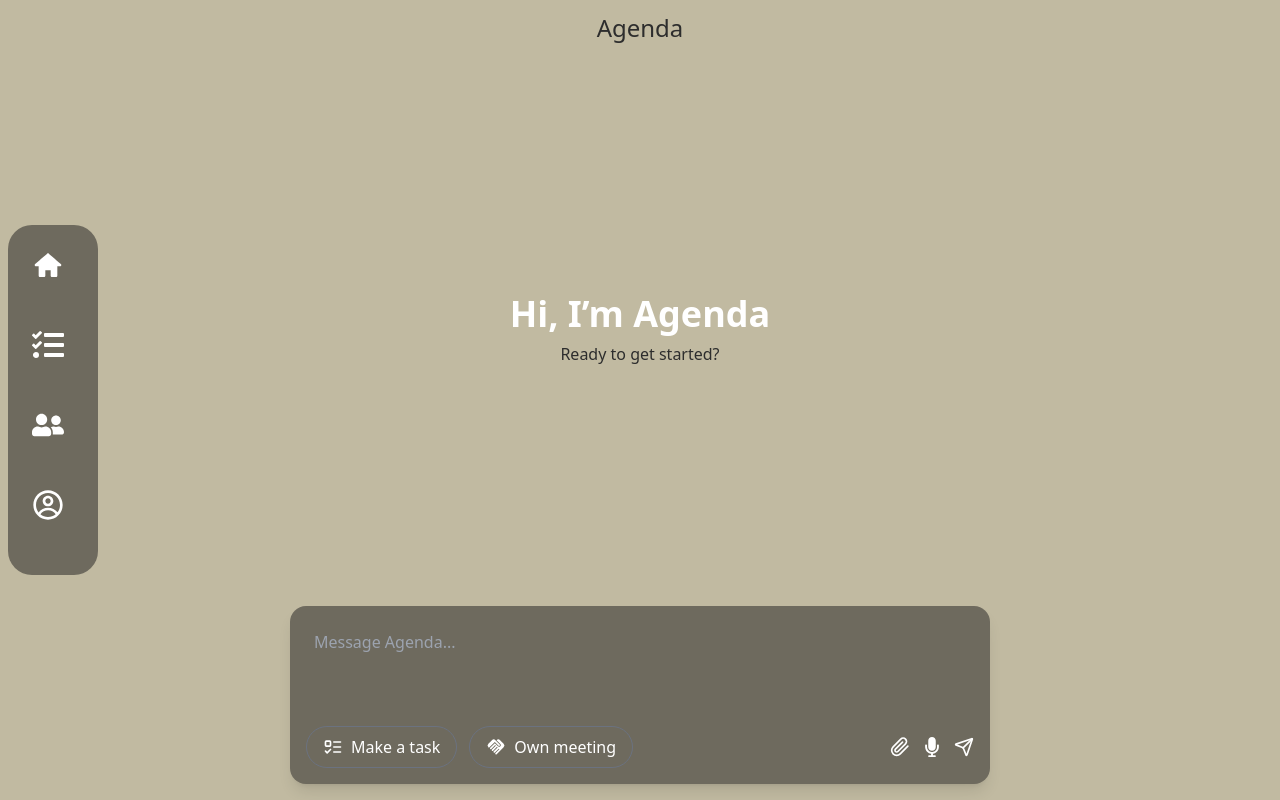
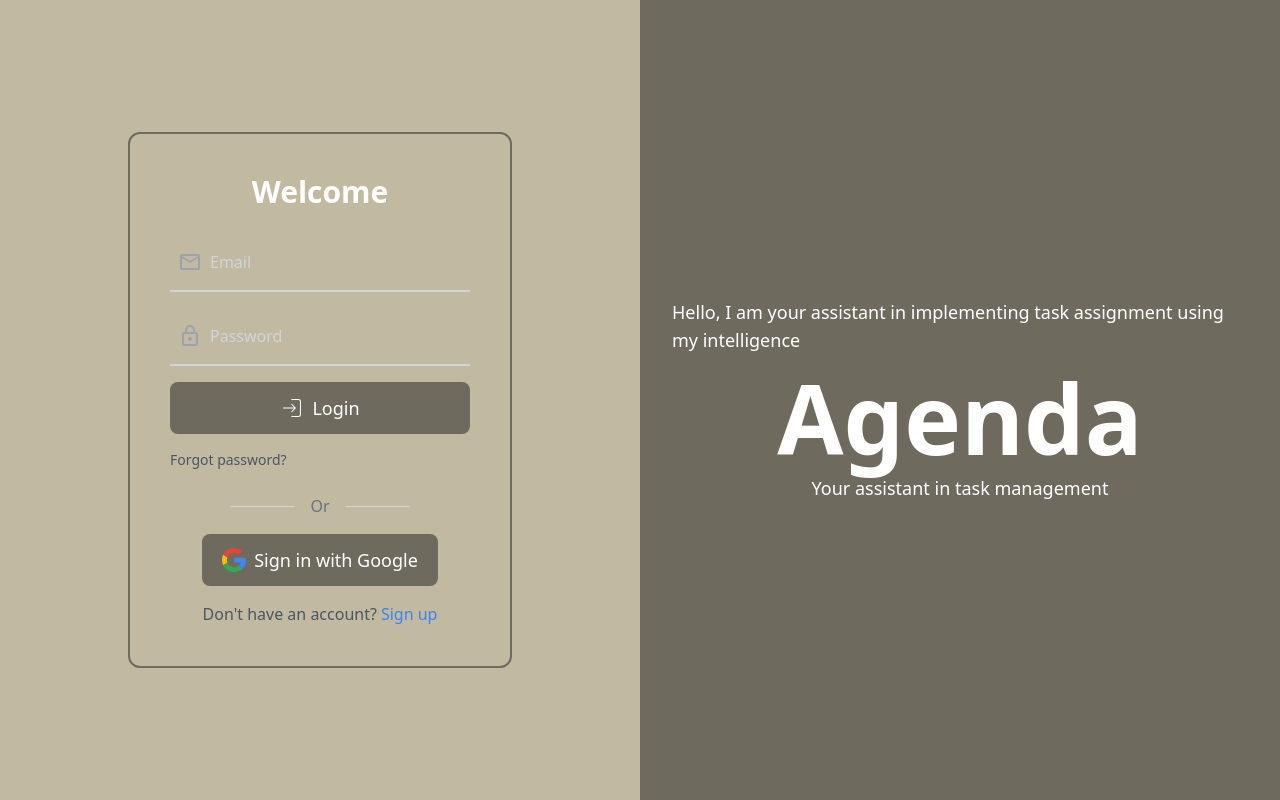
Before and after one commit to foxnaim/Agenda-client-, a Next.js app: page / in a window 1280 px wide. Built offline with nearby package versions, Linux system fonts and the light colour scheme.

Commit message:
modified:   src/app/page.tsx

```diff
--- a/src/app/page.tsx
+++ b/src/app/page.tsx
@@ -1,17 +1,11 @@
 import React from 'react'
-import Chat from './pages/Chat/page'
-
-
-
-
-
-
+import Login from './pages/login/[id]/page'
 
 
 const page = () => {
   return (
     <React.Fragment>
-     <Chat/>
+     <Login/>
     </React.Fragment>
   )
 }
```
